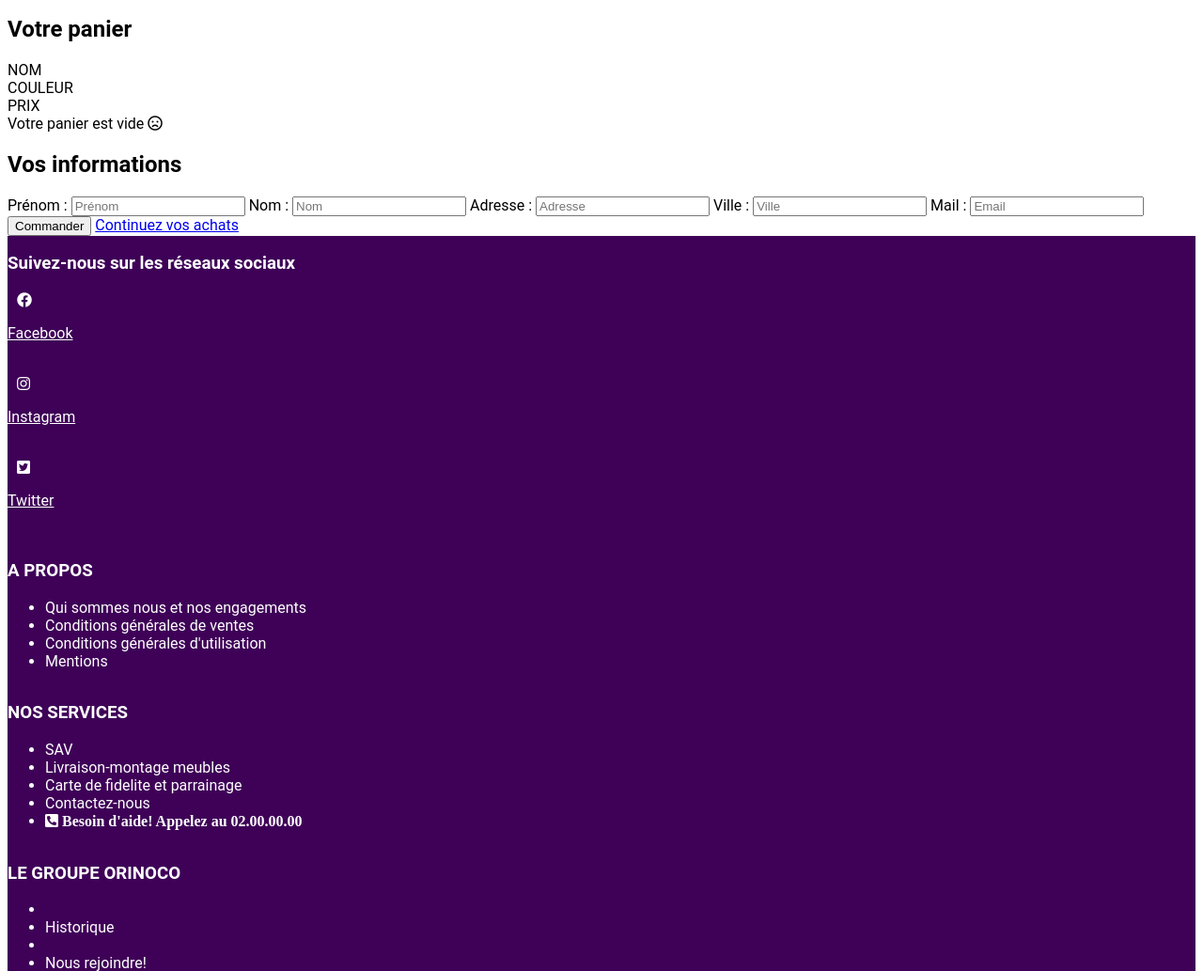
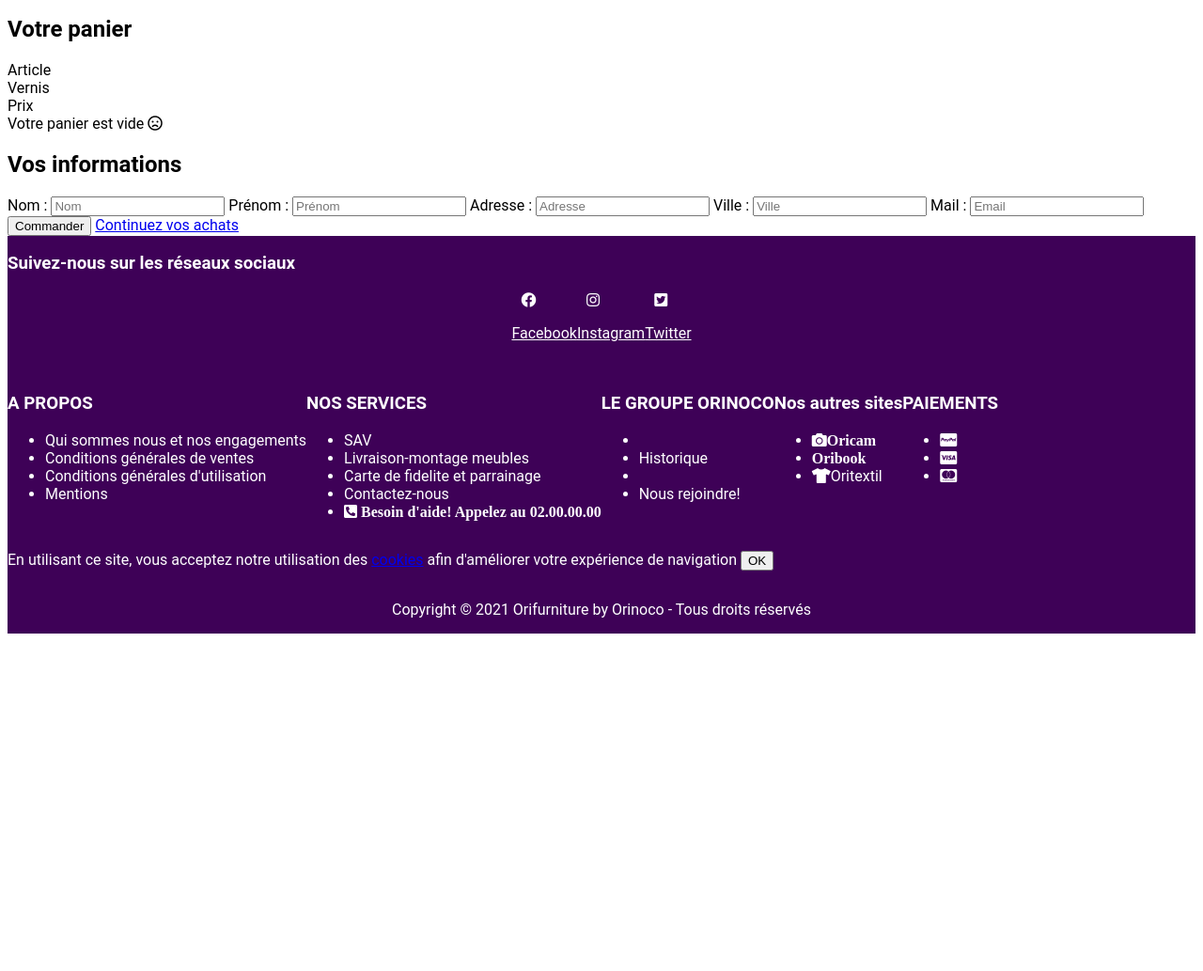
Before and after one commit to felicitembeykoumatey/FeliciteMbeyKoumatey_5_22062021, a website: page public/view/basket.html in a window 1280 px wide. Shown: the part 567-1600 px from the top of the page at 94% size. After the commit the page ends 1249 px from the top, so only its background shows below. Drawn offline with Linux system fonts and the light colour scheme; files that its build step writes are made by us from their sources; no server answers.

Commit message:
remplacer couleur par vernis dans les options html

```diff
--- a/public/view/basket.html
+++ b/public/view/basket.html
@@ -41,7 +41,10 @@
       href="https://fonts.googleapis.com/css2?family=Merriweather:ital,wght@0,300;0,400;0,700;0,900;1,300;1,400;1,700;1,900&family=Montserrat:ital,wght@0,100;0,200;0,300;0,400;0,500;0,600;0,700;0,800;0,900;1,100;1,200;1,300;1,400;1,500;1,600;1,700;1,800;1,900&display=swap"
       rel="stylesheet"
     />
-<link rel="stylesheet" href="https://pro.fontawesome.com/releases/v5.10.0/css/all.css" />
+    <link
+      rel="stylesheet"
+      href="https://pro.fontawesome.com/releases/v5.10.0/css/all.css"
+    />
     <link rel="stylesheet" href="style.css" />
   </head>
 
@@ -66,73 +69,97 @@
       </ul>
     </header>
     <main>
-
-        <div id="sectionbloc">
+      <div id="basket_container">
         <section id="article_global">
           <h2 class="your_basket">Votre panier</h2>
 
           <div id="list_basket">
-
             <div class="article-basket">
-                        <div>NOM</div><div>COULEUR</div><div>PRIX</div>
+              <div>Article</div>
+              <div>Vernis</div>
+              <div>Prix</div>
             </div>
 
-                    <div class="empty_basket">Votre panier est vide <i class="far fa-frown"></i></div>
-
-
-
+            <div class="empty_basket">
+              Votre panier est vide <i class="far fa-frown"></i>
+            </div>
           </div>
 
-                <div id="montant_total">
-
-
-                </div>
-
+          <div id="montant_total"></div>
         </section>
 
         <section id="sectionFormulaire">
           <h2 class="your_informations">Vos informations</h2>
 
           <form id="contact">
+            <label for="lastName">Nom :</label>
+            <input
+              id="lastName"
+              type="text"
+              name="lastName"
+              placeholder="Nom"
+              class=""
+            />
+
             <label for="firstName">Prénom :</label>
-                    <input id="firstName" type="text" name="firstName" placeholder="Prénom" class="">
-
-                    <label for="lastName">Nom :</label>
-                    <input id="lastName" type="text" name="lastName" placeholder="Nom" class="">
+            <input
+              id="firstName"
+              type="text"
+              name="firstName"
+              placeholder="Prénom"
+              class=""
+            />
 
             <label for="address">Adresse :</label>
-                    <input id="address" type="text" name="address" placeholder="Adresse" class="">
+            <input
+              id="address"
+              type="text"
+              name="address"
+              placeholder="Adresse"
+              class=""
+            />
 
             <label for="city">Ville :</label>
-                    <input id="city" type="text" name="city" placeholder="Ville" class="">
+            <input
+              id="city"
+              type="text"
+              name="city"
+              placeholder="Ville"
+              class=""
+            />
 
             <label for="email">Mail :</label>
-                    <input id="email" type="text" name="email" placeholder="Email" class="">
+            <input
+              id="email"
+              type="text"
+              name="email"
+              placeholder="Email"
+              class=""
+            />
 
             <button>Commander</button>
-                    <a href="index.html" class="retour text-center">Continuez vos achats</a>
+            <a href="index.html" class="retour text-center"
+              >Continuez vos achats</a
+            >
           </form>
         </section>
-
       </div>
-
     </main>
-
 
     <!--Footer-->
     <footer>
-    <section class="footer-container">
-
-
+      <section>
         <h3>Suivez-nous sur les réseaux sociaux</h3>
+        <div class="social">
           <div class="facebook">
-
-        <a href="https://www.facebook.com/"><i class="fab fa-facebook"></i>
+            <a href="https://www.facebook.com/"
+              ><i class="fab fa-facebook"></i>
               <p>Facebook</p>
             </a>
           </div>
           <div class="instagram">
-        <a href="https://www.instagram.com"><i class="fab fa-instagram"></i>
+            <a href="https://www.instagram.com"
+              ><i class="fab fa-instagram"></i>
               <p>Instagram</p>
             </a>
           </div>
@@ -143,52 +170,66 @@
               <p>Twitter</p>
             </a>
           </div>
-
+        </div>
       </section>
 
-    <section>
+      <div class="footer_container">
+        <section class="mention">
           <h3>A PROPOS</h3>
           <ul>
-        <li> <a href="#">Qui sommes nous et nos engagements </a>
-        <li> <a href="#">Conditions générales de ventes</a></li>
+            <li><a href="#">Qui sommes nous et nos engagements </a></li>
+            <li><a href="#">Conditions générales de ventes</a></li>
             <li><a href="#">Conditions générales d'utilisation</a></li>
             <li><a href="#">Mentions</a></li>
           </ul>
         </section>
 
-    <section>
+        <section class="service">
           <h3>NOS SERVICES</h3>
           <ul>
             <li><a href="#">SAV</a></li>
             <li><a href="#"> Livraison-montage meubles</a></li>
             <li><a href="#">Carte de fidelite et parrainage </a></li>
             <li>
-          <a href="#">Contactez-nous</a></li>
+              <a href="#">Contactez-nous</a>
+            </li>
             <li>
-          <i class="fas fa-phone-square-alt"> Besoin d'aide!
+              <i class="fas fa-phone-square-alt">
+                Besoin d'aide!
 
-            <span class="navbar-title">Appelez au 02.00.00.00</span></i>
+                <span class="navbar-title">Appelez au 02.00.00.00</span></i
+              >
             </li>
           </ul>
         </section>
 
-    <section>
+        <section class="orinoco">
           <h3>LE GROUPE ORINOCO</h3>
           <ul>
-        <li><a href="#"><li>Historique</a></li>
-       <li><a href="#"> <li>Nous rejoindre!</a></li>
+            <li>
+              <a href="#"> <li>Historique</li></a>
+            </li>
+            <li>
+              <a href="#"> <li>Nous rejoindre!</li></a>
+            </li>
           </ul>
         </section>
-    <section>
+        <section class="filiales">
           <h3>Nos autres sites</h3>
           <ul>
-        <li><a href="#"><i class="fas fa-camera">Oricam</i></a></li>
-        <li><a href="#"><i class="fas fa-books">Oribook</i></a></li>
-      <li><a href=""><i class="fas fa-tshirt"></i>Oritextil</a></li>
+            <li>
+              <a href="#"><i class="fas fa-camera">Oricam</i></a>
+            </li>
+            <li>
+              <a href="#"><i class="fas fa-books">Oribook</i></a>
+            </li>
+            <li>
+              <a href=""><i class="fas fa-tshirt"></i>Oritextil</a>
+            </li>
           </ul>
         </section>
 
-<section>
+        <section class="payment">
           <h3>PAIEMENTS</h3>
           <ul id="footer_paiement">
             <li><i class="fab fa-cc-paypal"></i></li>
@@ -197,14 +238,11 @@
           </ul>
         </section>
 
-
-
-
         <div class="container">
           <p class="orifurnitureCookie" style="text-align: center">
             En utilisant ce site, vous acceptez notre utilisation des
-        <a href="#" >cookies</a> afin d'améliorer votre
-        expérience de navigation
+            <a href="#">cookies</a> afin d'améliorer votre expérience de
+            navigation
             <button>OK</button>
           </p>
         </div>
@@ -213,7 +251,6 @@
       <div class="copyright" style="text-align: center">
         <p>Copyright © 2021 Orifurniture by Orinoco - Tous droits réservés</p>
       </div>
-
     </footer>
     <script src="../Js/script.js"></script>
     <script src="../js/product.js"></script>
```
Also changed, not shown: public/view/product.html (+1 -1 lines). Lines whose indentation alone changed are shown as unchanged.
